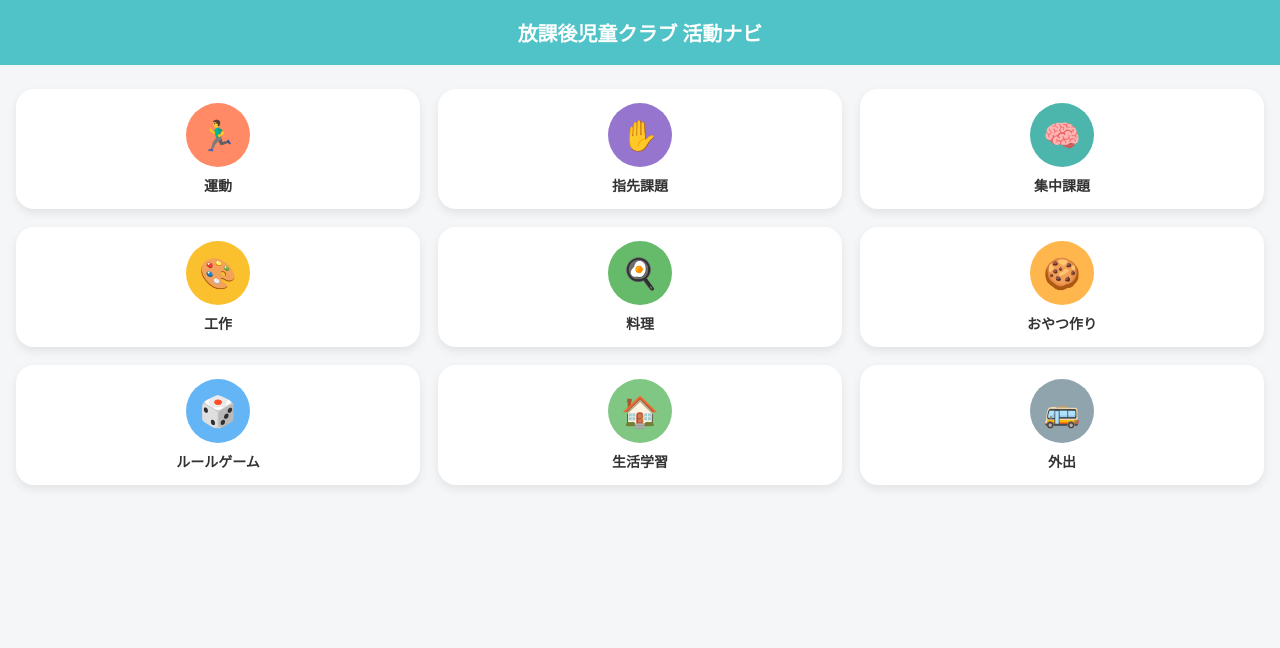
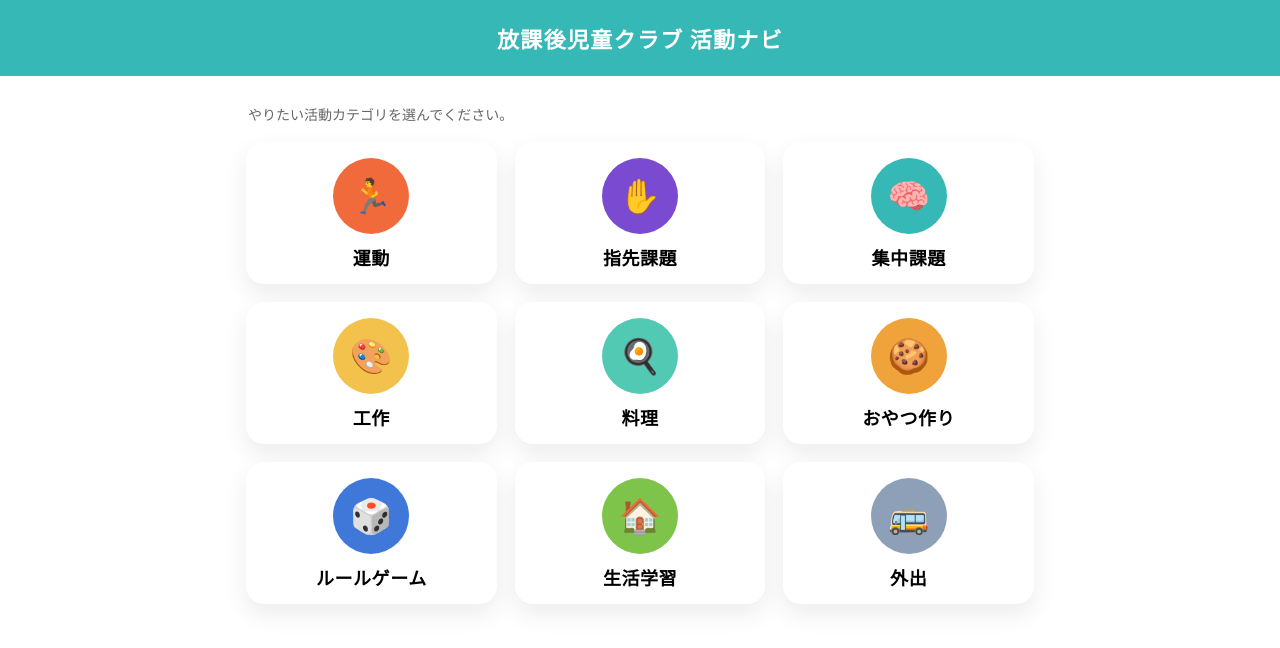
Before and after one commit to kenchannel32-cyber/kanaria, a plain HTML site: page index.html in a window 1280 px wide. Drawn offline with Linux system fonts and the light colour scheme.

Commit message:
Refactor HTML structure and styles

```diff
--- a/index.html
+++ b/index.html
@@ -1,138 +1,129 @@
-<!DOCTYPE html>
+<!doctype html>
 <html lang="ja">
 <head>
-<meta charset="UTF-8">
-<meta name="viewport" content="width=device-width, initial-scale=1.0">
-<title>放課後児童クラブ 活動ナビ</title>
+  <meta charset="utf-8" />
+  <meta name="viewport" content="width=device-width, initial-scale=1" />
+  <title>放課後児童クラブ 活動ナビ</title>
+  <style>
+    :root{
+      --brand:#35b8b6;
+      --text:#111;
+      --muted:#666;
+      --bg:#ffffff;
+      --card:#ffffff;
+      --shadow: 0 10px 24px rgba(0,0,0,.08);
+      --radius:18px;
+    }
+    *{box-sizing:border-box}
+    body{
+      margin:0;
+      font-family: -apple-system, BlinkMacSystemFont, "Hiragino Sans", "Noto Sans JP",
+                   "Segoe UI", Roboto, Arial, "Apple Color Emoji", "Segoe UI Emoji";
+      color:var(--text);
+      background:var(--bg);
+    }
+    header{
+      background:var(--brand);
+      color:#fff;
+      padding:22px 16px;
+      text-align:center;
+      font-weight:800;
+      letter-spacing:.06em;
+      font-size:22px;
+    }
+    main{max-width:820px;margin:0 auto;padding:18px 16px 28px;}
+    .hint{margin:10px 2px 18px;color:var(--muted);font-size:14px}
 
-<style>
-body {
-  margin: 0;
-  font-family: -apple-system, BlinkMacSystemFont, "Hiragino Kaku Gothic ProN",
-               "Noto Sans JP", "Helvetica Neue", Arial, sans-serif;
-  background: #f5f6f8;
-}
+    .grid{
+      display:grid;
+      grid-template-columns: repeat(3, 1fr);
+      gap:18px;
+    }
+    @media (max-width:520px){
+      .grid{gap:14px;}
+    }
 
-/* ヘッダー */
-header {
-  background: #4fc3c7;
-  color: #fff;
-  text-align: center;
-  padding: 18px;
-  font-size: 20px;
-  font-weight: 700;
-}
+    .tile{
+      appearance:none;
+      border:0;
+      background:var(--card);
+      border-radius: var(--radius);
+      box-shadow: var(--shadow);
+      padding:16px 10px 14px;
+      cursor:pointer;
+      transition: transform .08s ease, box-shadow .08s ease;
+      text-align:center;
+      min-height:132px;
+      display:flex;
+      flex-direction:column;
+      align-items:center;
+      justify-content:center;
+      gap:10px;
+    }
+    .tile:active{transform: scale(.98); box-shadow: 0 6px 16px rgba(0,0,0,.10);}
+    .icon{
+      width:76px;height:76px;border-radius:999px;
+      display:grid;place-items:center;
+      color:#fff;font-size:34px;font-weight:700;
+      user-select:none;
+    }
+    .label{font-size:18px;font-weight:800;letter-spacing:.03em}
+    .sub{font-size:12px;color:var(--muted)}
 
-/* グリッド */
-.grid {
-  display: grid;
-  grid-template-columns: repeat(3, 1fr);
-  gap: 18px;
-  padding: 24px 16px;
-}
+    /* 各カテゴリの色（雰囲気合わせ） */
+    .c-exercise{background:#f06a3b;}
+    .c-finger{background:#7a4bd1;}
+    .c-focus{background:#35b8b6;}
+    .c-craft{background:#f2c24d;}
+    .c-cook{background:#51c9b3;}
+    .c-snack{background:#f0a33b;}
+    .c-rules{background:#3f78d8;}
+    .c-life{background:#7ec44a;}
+    .c-out{background:#8da0b7;}
+  </style>
+</head>
+<body>
+  <header>放課後児童クラブ 活動ナビ</header>
 
-/* アイテム */
-.item {
-  background: #fff;
-  border-radius: 18px;
-  padding: 14px 6px;
-  text-align: center;
-  box-shadow: 0 4px 10px rgba(0,0,0,0.08);
-  cursor: pointer;
-  transition: transform 0.1s;
-}
+  <main>
+    <div class="hint">やりたい活動カテゴリを選んでください。</div>
 
-.item:active {
-  transform: scale(0.96);
-}
+    <div class="grid" id="grid"></div>
+  </main>
 
-/* 丸アイコン */
-.icon {
-  width: 64px;
-  height: 64px;
-  margin: 0 auto 8px;
-  border-radius: 50%;
-  display: flex;
-  align-items: center;
-  justify-content: center;
-  font-size: 30px;
-  color: #fff;
-}
+  <script>
+    // トップの9カテゴリ（絵文字は仮。後で「いらすとや画像」に差し替え可）
+    const categories = [
+      { id:"exercise", label:"運動",          icon:"🏃", colorClass:"c-exercise" },
+      { id:"finger",   label:"指先課題",      icon:"✋", colorClass:"c-finger"   },
+      { id:"focus",    label:"集中課題",      icon:"🧠", colorClass:"c-focus"    },
+      { id:"craft",    label:"工作",          icon:"🎨", colorClass:"c-craft"    },
+      { id:"cook",     label:"料理",          icon:"🍳", colorClass:"c-cook"     },
+      { id:"snack",    label:"おやつ作り",    icon:"🍪", colorClass:"c-snack"    },
+      { id:"rules",    label:"ルールゲーム",  icon:"🎲", colorClass:"c-rules"    },
+      { id:"life",     label:"生活学習",      icon:"🏠", colorClass:"c-life"     },
+      { id:"out",      label:"外出",          icon:"🚌", colorClass:"c-out"      },
+    ];
 
-/* 色 */
-.run { background:#ff8a65; }
-.hand { background:#9575cd; }
-.focus { background:#4db6ac; }
-.craft { background:#fbc02d; }
-.cook { background:#66bb6a; }
-.snack { background:#ffb74d; }
-.rule { background:#64b5f6; }
-.life { background:#81c784; }
-.out { background:#90a4ae; }
+    const grid = document.getElementById("grid");
 
-/* ラベル */
-.label {
-  font-size: 14px;
-  font-weight: 600;
-  color: #333;
-}
-</style>
-</head>
+    function goList(catId){
+      // list.html にカテゴリIDを渡す
+      location.href = `list.html?cat=${encodeURIComponent(catId)}`;
+    }
 
-<body>
+    categories.forEach(c => {
+      const btn = document.createElement("button");
+      btn.className = "tile";
+      btn.type = "button";
+      btn.addEventListener("click", () => goList(c.id));
 
-<header>
-  放課後児童クラブ 活動ナビ
-</header>
-
-<div class="grid">
-
-  <div class="item">
-    <div class="icon run">🏃‍♂️</div>
-    <div class="label">運動</div>
-  </div>
-
-  <div class="item">
-    <div class="icon hand">✋</div>
-    <div class="label">指先課題</div>
-  </div>
-
-  <div class="item">
-    <div class="icon focus">🧠</div>
-    <div class="label">集中課題</div>
-  </div>
-
-  <div class="item">
-    <div class="icon craft">🎨</div>
-    <div class="label">工作</div>
-  </div>
-
-  <div class="item">
-    <div class="icon cook">🍳</div>
-    <div class="label">料理</div>
-  </div>
-
-  <div class="item">
-    <div class="icon snack">🍪</div>
-    <div class="label">おやつ作り</div>
-  </div>
-
-  <div class="item">
-    <div class="icon rule">🎲</div>
-    <div class="label">ルールゲーム</div>
-  </div>
-
-  <div class="item">
-    <div class="icon life">🏠</div>
-    <div class="label">生活学習</div>
-  </div>
-
-  <div class="item">
-    <div class="icon out">🚌</div>
-    <div class="label">外出</div>
-  </div>
-
-</div>
-
+      btn.innerHTML = `
+        <div class="icon ${c.colorClass}" aria-hidden="true">${c.icon}</div>
+        <div class="label">${c.label}</div>
+      `;
+      grid.appendChild(btn);
+    });
+  </script>
 </body>
 </html>
```
